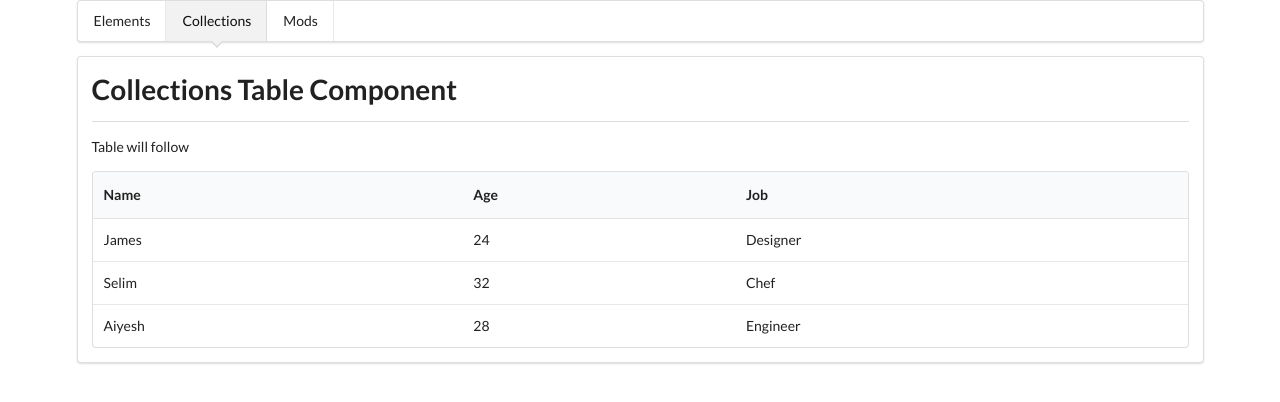
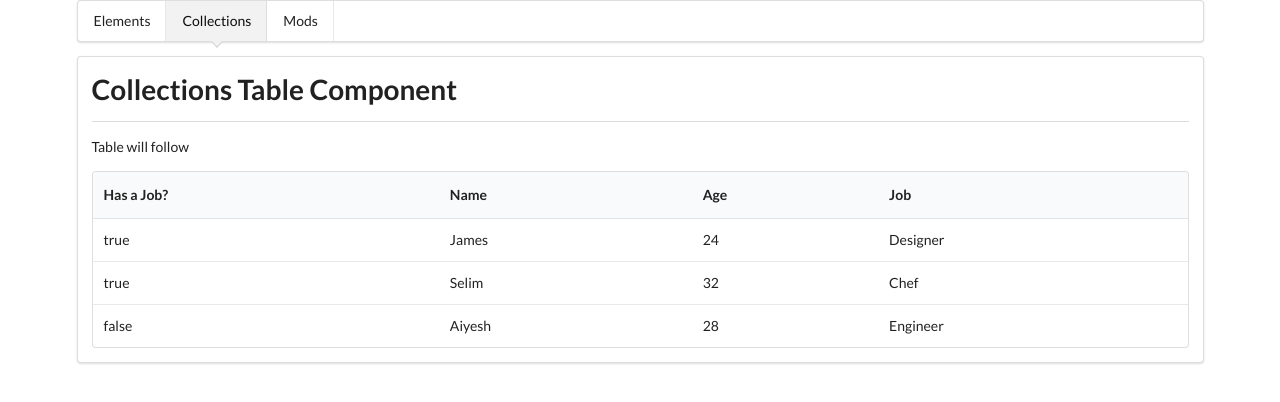
Before and after one commit to samox03/angular_training3, an Angular app: page /collections in a window 1280 px wide. Shown: the top 402 px of the page. Built offline with nearby package versions, Linux system fonts and the light colour scheme.

Commit message:
small debugg on typescipt error. one still missing

```diff
--- a/src/app/collections/collections-home/collections-home.component.ts
+++ b/src/app/collections/collections-home/collections-home.component.ts
@@ -13,6 +13,7 @@
     {name: 'Aiyesh', age: 28, job: 'Engineer', employed: false}
   ];
   headers: {key: string, label: string}[] = [
+    { key: 'employed', label: 'Has a Job?'},
     { key: 'name', label: 'Name'},
     { key: 'age', label: 'Age'},
     { key: 'job', label: 'Job'}
--- a/src/app/collections/table/table.component.html
+++ b/src/app/collections/table/table.component.html
@@ -2,15 +2,15 @@
   <thead>
   <tr>
     <th *ngFor="let header of headers">
-      {{ header.label }}
+      {{ header['label'] }}
     </th>
   </tr>
   </thead>
   <tbody>
   <tr *ngFor="let record of data">
-<!--    {{ record | json}-->
+<!--    {{record | json}}-->
     <td *ngFor="let header of headers">
-    {{ record[header.key] }}
+    {{ record[header['key']] }}
     </td>
   </tr>
   </tbody>
```
